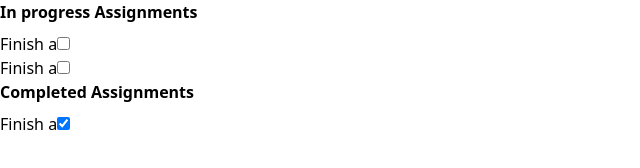
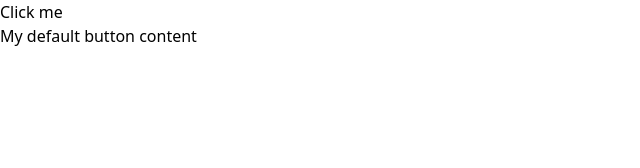
Before and after one commit to jonno2012/learn-vue3-step-by-step, a plain HTML site: page index.html in a window 1280 px wide. Shown: the whole page, without its empty margins (0-640 px from the left). Drawn offline with nearby package versions, Linux system fonts and the light colour scheme.

Commit message:
You first custom vue component

```diff
--- a/index.html
+++ b/index.html
@@ -8,51 +8,33 @@
 </head>
 <body>
 <div id="app">
-    <section v-show="inProgressAssignments.length">
-        <h2 class="font-bold mb-2">In progress Assignments</h2>
-        <ul>
-            <li v-for="assignment in inProgressAssignments" :key="assignment.id">
-                <label>
-                    {{ assignment.name}}
-                </label>
-
-                <input type="checkbox" v-model="assignment.complete"></li>
-        </ul>
-    </section>
-
-    <section v-show="completedAssignments.length">
-        <h2 class="font-bold mb-2">Completed Assignments</h2>
-
-        <ul>
-            <li v-for="assignment in completedAssignments" :key="assignment.id">
-                <label>
-                    {{ assignment.name}}
-                </label>
-
-                <input type="checkbox" v-model="assignment.complete"></li>
-        </ul>
-    </section>
+    <app-button>Click me</app-button>
+    <app-button></app-button>
 </div>
 <script>
     let app = {
+        components: {
+            'app-button': {
+                template: `
+                <button
+                class="disabled:cursor-not-allowed"
+                :disabled="processing"
+                @click="processing = !processing"
+
+                ><slot>My default button content</slot></button><br>
+                `,
+            },
+        },
         data() {
             return {
-                assignments: [
-                    {id: 1, name: 'Finish a', complete: true},
-                    {id: 2, name: 'Finish a', complete: false},
-                    {id: 3, name: 'Finish a', complete: false}
-                ]
+                processing: true
             }
-        },
-        computed: {
-            inProgressAssignments() {
-                return this.assignments.filter(a => !a.complete)
-            },
-          completedAssignments() {
-              return this.assignments.filter(a => a.complete)
-          }
         }
     }
+    let AppButton = {}
+    let AssignmentList = {}
+    let AssignmentListItem = {}
+
     Vue.createApp(app).mount('#app')
 </script>
 
```
Also changed, not shown: backup.html (added, +63 -0 lines).
